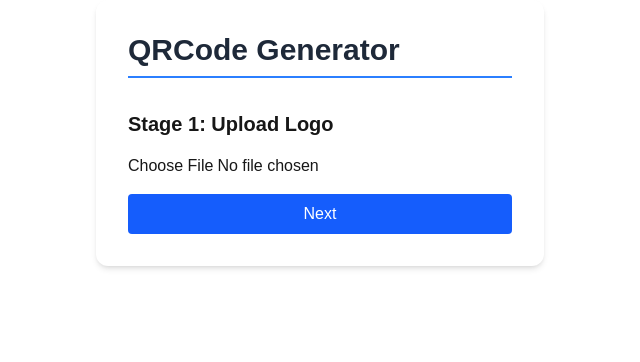
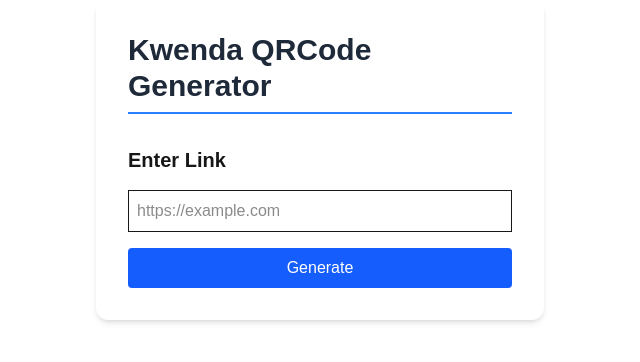
Before and after one commit to mwanavina/qrcodegenerator, a Next.js app: page / in a window 1280 px wide. Shown: the top 362 px of the page, without its empty margins (320-960 px from the left). Built offline with nearby package versions, Linux system fonts and the light colour scheme.

Commit message:
Add KwendaQR component for QR code generation and update main page to use it instead of MultiStepQR.

```diff
--- /dev/null
+++ b/app/components/KwendaQR.tsx
@@ -0,0 +1,64 @@
+'use client';
+import { useState } from 'react';
+import { QRCode } from 'react-qrcode-logo';
+
+export default function KwendaQR() {
+  const [step, setStep] = useState(1);
+//   const [logo, setLogo] = useState<string | undefined>(undefined);
+  const [link, setLink] = useState('');
+
+  const logo = "/vercel.svg";
+  // Download Function
+  const downloadQR = () => {
+    const canvas = document.querySelector<HTMLCanvasElement>('#react-qrcode-logo');
+    if (canvas) {
+      const url = canvas.toDataURL('image/png');
+      const link = document.createElement('a');
+      link.download = 'kwenda-event-qrcode.png';
+      link.href = url;
+      link.click();
+    }
+  };
+
+  return (
+    <>
+        <div className="p-8 max-w-md mx-auto bg-white rounded-xl shadow-md">
+        <div className='text-3xl font-bold text-gray-800 mb-8 border-b-2 border-blue-500 pb-2'>
+        Kwenda QRCode Generator
+      </div>
+
+      {step === 1 && (
+        <div className="flex flex-col gap-4">
+          <h2 className="text-xl font-bold">Enter Link</h2>
+          <input
+            type="url"
+            placeholder="https://example.com"
+            className="border p-2"
+            value={link}
+            onChange={(e) => setLink(e.target.value)}
+          />
+          <div className="flex gap-2">
+            <button onClick={() => setStep(3)} className="bg-blue-600 text-white p-2 rounded flex-1">Generate</button>
+          </div>
+        </div>
+      )}
+
+      {step === 3 && (
+        <div className="flex flex-col items-center gap-4">
+          <h2 className="text-xl font-bold text-green-600">QR Code generated successfully</h2>
+          <QRCode
+            id="react-qrcode-logo"
+            value={link}
+            logoImage={logo}
+            logoWidth={50}
+            ecLevel="H"
+            size={250}
+          />
+          <button onClick={downloadQR} className="bg-green-600 text-white p-2 rounded w-full">Download QRCode</button>
+          <button onClick={() => setStep(1)} className="text-blue-600 underline">Start Over</button>
+        </div>
+      )}
+    </div>
+    </>
+  );
+}
--- a/app/page.tsx
+++ b/app/page.tsx
@@ -1,4 +1,5 @@
 import DownloadableQR from "./components/DownloadableQR";
+import KwendaQR from "./components/KwendaQR";
 import MultiStepQR from "./components/MultiStepQR";
 import QRCodeGenerator from "./components/QRCodeGenerator";
 
@@ -6,6 +7,6 @@ export default function Home() {
   return (
     // <QRCodeGenerator />
     // <DownloadableQR />
-    <MultiStepQR />
+    <KwendaQR />
   );
 }
```
